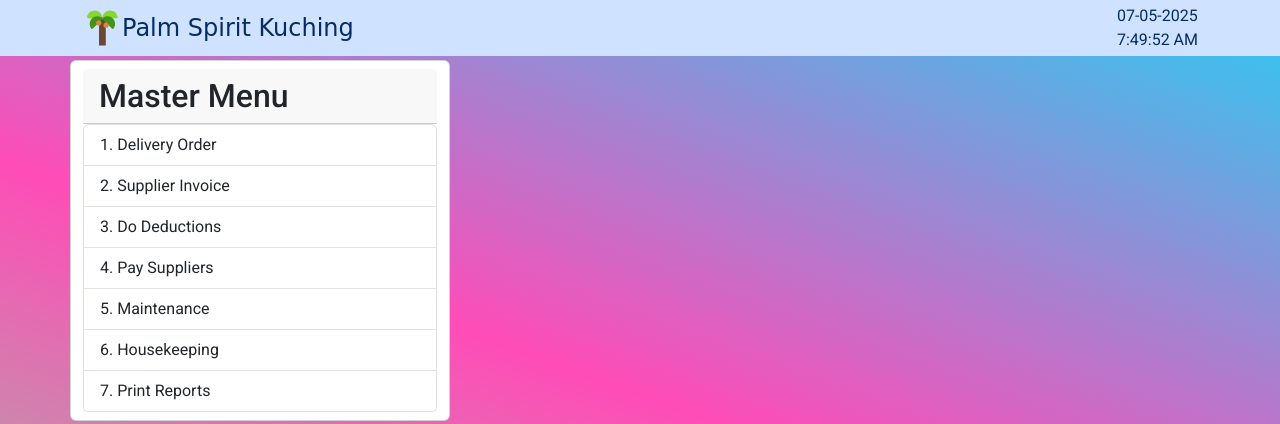
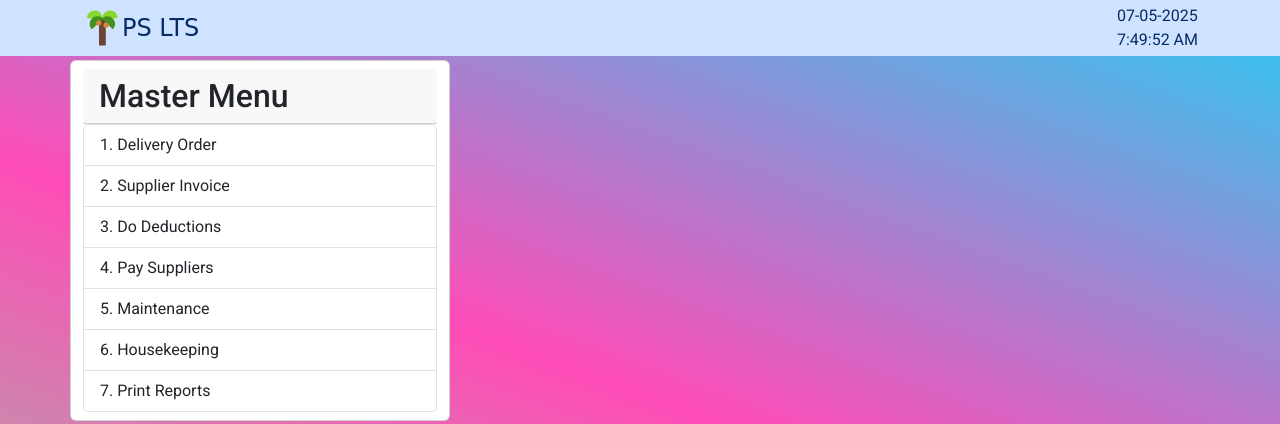
Before and after one commit to dionbalerr/PS-LTS, a Flask app: page / in a window 1280 px wide. Shown: the top 424 px of the page. Run offline with Flask 3, Linux system fonts and the light colour scheme; some web fonts are replaced.

Commit message:
Update header.html

```diff
--- a/templates/header.html
+++ b/templates/header.html
@@ -17,7 +17,7 @@
 
                   <a href="/" class="d-flex align-items-center link-body-emphasis text-decoration-none fs-4 playwrite-ro-company text-primary-emphasis">
                     <img src="{{ url_for('static', filename='../static/palmtree.svg') }}" height="40" class="d-inline-block">
-                      Palm Spirit Kuching
+                      PS LTS
                   </a>
                   <ul class="nav nav-pills">
                     <li class="nav-item roboto-table">
```
